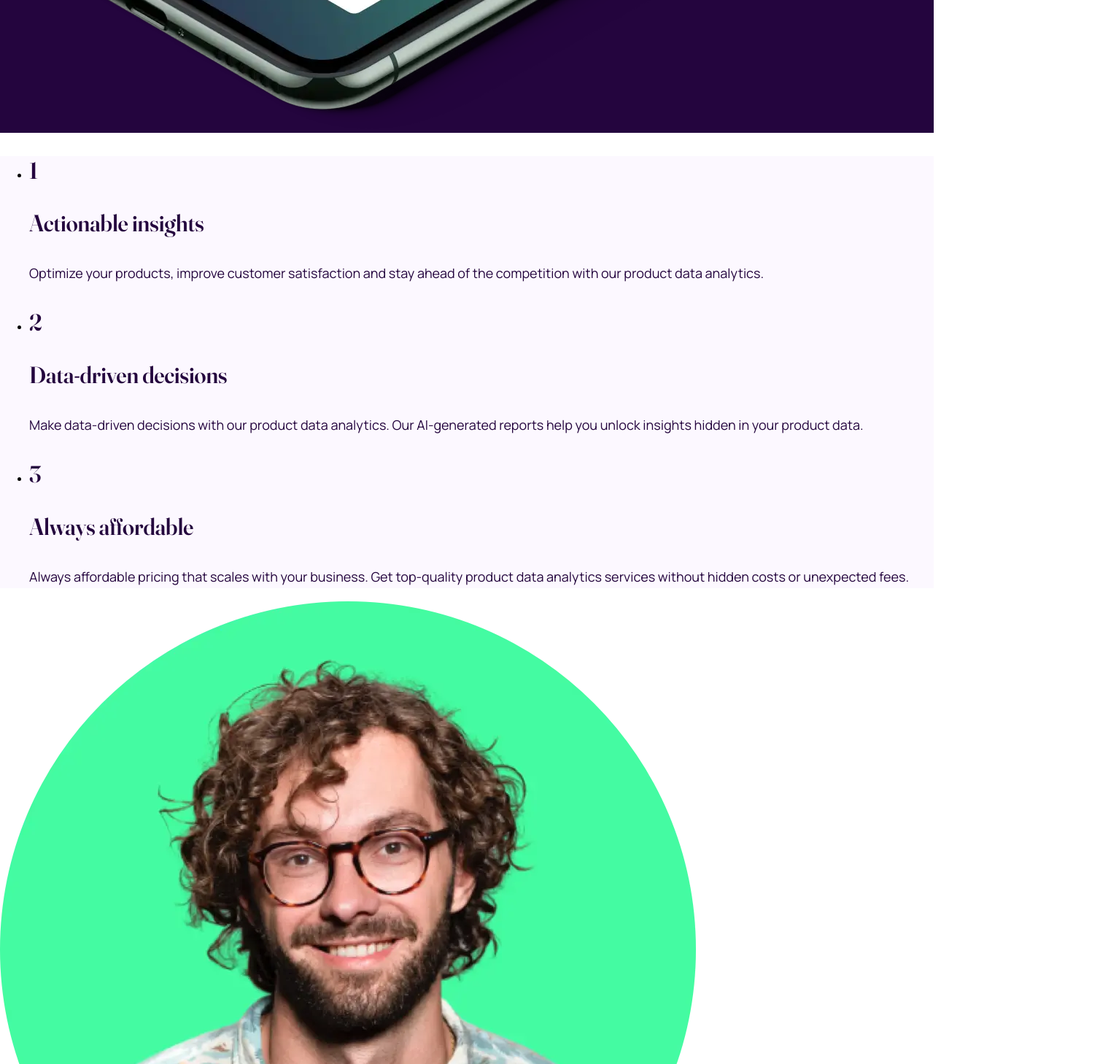
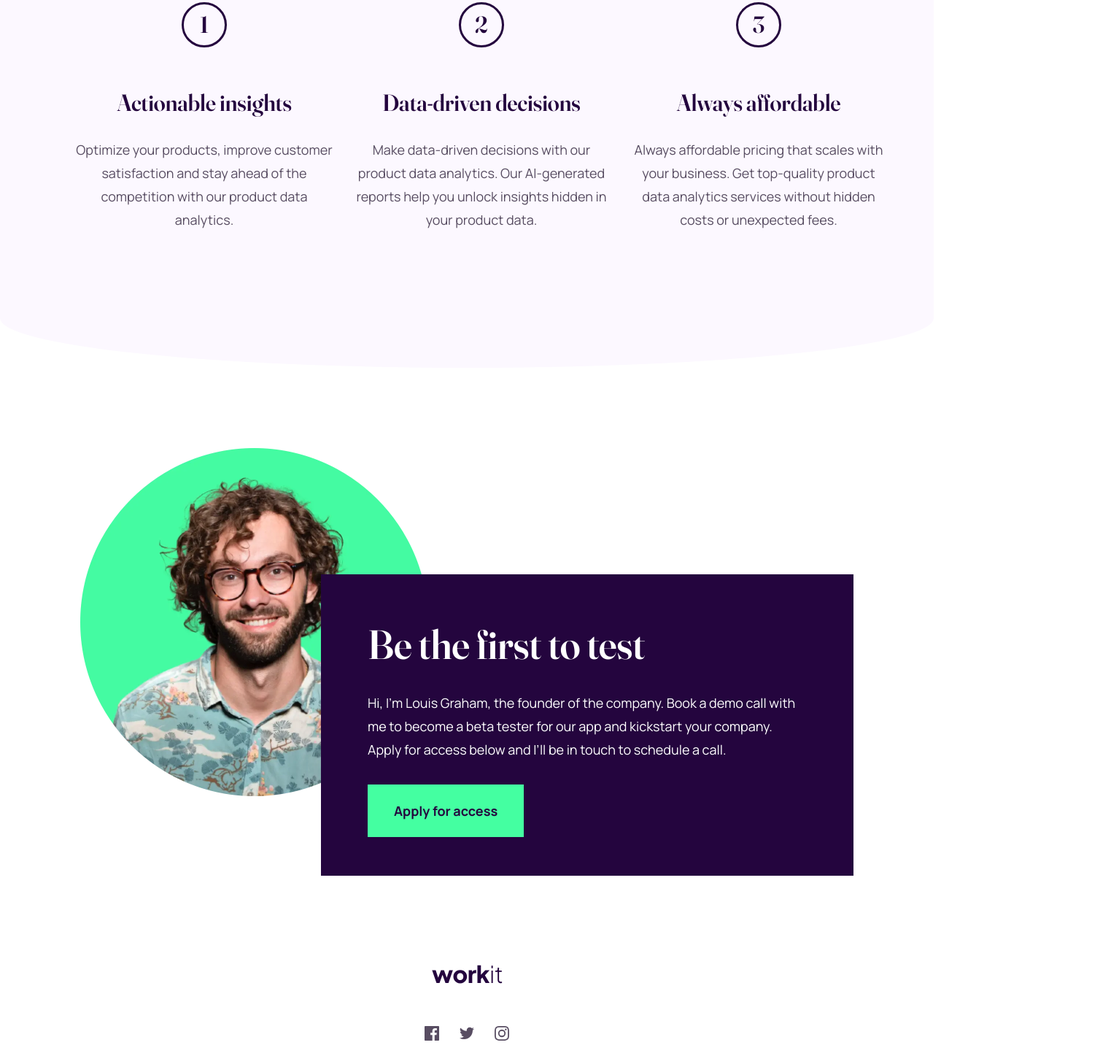
Before and after one commit to mcholascinski/workit-landing-page, a plain HTML site: page index.html in a window 1280 px wide. Shown: the part 982-2440 px from the top of the page at 73% size, 1534 px wide, since content can reach past the window. Drawn offline with Linux system fonts and the light colour scheme.

Commit message:
Create first desktop version, css only

```diff
--- a/index.html
+++ b/index.html
@@ -10,32 +10,36 @@
 </head>
 <body>
   <section class="header">
+    <div class="header-container">
       <div class="navbar">
         <img src="./assets/images/logo-light.svg" alt="Logo light">
-      <button class="btn-secondary-hover">Apply for access</button>
+        <button class="btn-secondary">Apply for access</button>
       </div>
       <div class="hero">
-      <h1>Data tailored to your needs.</h1>
-      <button class="btn-primary-hover">Learn more</button>
-      <img src="./assets/images/image-hero.webp" alt="Mobile Phone">
+        <h1>Data <span class="underline">tailored</span> to your needs.</h1>
+        <button class="btn-primary">Learn more</button>
+      </div>
+      <div class="phone">
+        <img src="./assets/images/image-hero.webp" alt="Mobile Phone" id="mobile">
+      </div>
     </div>
   </section>
   <section class="features">
-    <ul>
+    <ul class="grid">
       <li>
-        <h3>1</h3>
+        <h3 class="number">1</h3>
         <h3>Actionable insights</h3>
         <p>Optimize your products, improve customer satisfaction and stay ahead of the competition
           with our product data analytics.</p>
       </li>
       <li>
-        <h3>2</h3>
+        <h3 class="number">2</h3>
         <h3>Data-driven decisions</h3>
         <p>Make data-driven decisions with our product data analytics. Our AI-generated reports help
           you unlock insights hidden in your product data.</p>
       </li>
       <li>
-        <h3>3</h3>
+        <h3 class="number">3</h3>
         <h3>Always affordable</h3>
         <p>Always affordable pricing that scales with your business. Get top-quality product data
           analytics services without hidden costs or unexpected fees.</p>
@@ -43,13 +47,15 @@
     </ul>
   </section>
   <section class="test">
-    <img src="./assets/images/image-founder.webp" alt="Louis Graham">
+    <div class="test-combined">
+      <img src="./assets/images/image-founder.webp" alt="Louis Graham" id="profile-photo">
       <div class="jumbotron">
         <h2>Be the first to test</h2>
-      <p>Hi, I'm Louis Graham, the founder of the company. Book a demo call with me to become a
+        <p class="white-text">Hi, I'm Louis Graham, the founder of the company. Book a demo call with me to become a
           beta tester for our app and kickstart your company. Apply for access below and I’ll be
           in touch to schedule a call.</p>
-      <button class="btn-primary-hover">Apply for access</button>
+        <button class="btn-primary">Apply for access</button>
+      </div>
     </div>
   </section>
   <section class="footer">
--- a/styles/styles.css
+++ b/styles/styles.css
@@ -14,7 +14,7 @@
 @font-face {
    font-family: Manrope;
    src: url(../assets/fonts/manrope/Manrope-VariableFont_wght.ttf);
-   font-weight: regular;
+   font-weight: 400;
 }
 
 @font-face {
@@ -33,6 +33,9 @@ h1 {
     font-size: 80px;
     line-height: 80px;
     color: var(--white);
+    text-align: center;
+    margin-top: 0px;
+    margin-bottom: 40px;
 }
 
 h2 {
@@ -40,6 +43,8 @@ h2 {
     font-size: 56px;
     line-height: 64px;
     color: var(--white);
+    margin: 0;
+    margin-bottom: 32px;
 }
 
 h3 {
@@ -47,24 +52,104 @@ h3 {
     font-size: 32px;
     line-height: 40px;
     color: var(--dark-purple);
+    margin-top: 0;
+    margin-bottom: 0;
 }
 
 p {
     font-family: Manrope, sans-serif;
     font-size: 18px;
+    font-weight: 400;
     line-height: 32px;
-    color: var(--dark-purple);
+    color: var(--dark-gray);
+    margin-top: 28px;
+    margin-bottom: 0px;
 }
 
 .header {
-    background-color: var(--dark-purple);}
+    background-color: var(--light-gray);
+    height: 730px;
+}
+
+.header-container {
+    background-color: var(--dark-purple);
+    height: 730px;
+    border-radius: 0 0 50% 50% / 0 0 68px 68px;
+}
 
 .features {
     background-color: var(--light-gray);
+    padding-top: 255px;
+    display: flex;
+    justify-content: center;
+    text-align: center;
+    padding-bottom: 171px;
+    border-radius: 0 0 50% 50% / 0 0 68px 68px;
+}
+
+.grid {
+    display: grid;
+    grid-template-columns: 1fr 1fr 1fr;
+    max-width: 1114px;
+    gap: 26px;
+    list-style: none;
+    margin-top: 0;
+}
+
+.number {
+    display: flex;
+    justify-content: center;
+    align-items: center;
+    border-radius: 50%;
+    border: solid;
+    height: 56px;
+    width: 56px;
+    margin-left: auto;
+    margin-right: auto;
+    margin-top: 0;
+    margin-bottom: 56px;
+}
+
+.test {
+    display: flex;
+    margin: auto;
+    justify-content: center;
+    background-color: var(--white);
+    margin: 110px;
+    margin-bottom: 0;
+}
+
+#profile-photo {
+    position: absolute;
+    max-height: 477px;
+    min-width: 477px;
+}
+
+.test-combined {
+    width: 1112px;
+    height: 648px;;
+    position: relative;
+}
+
+.footer {
+    background-color: var(--white);
 }
 
 .jumbotron {
+    position: absolute;
+    right: 0px;
+    bottom: 62px;
+    max-width: 602px;
+    max-height: 285px;
     background-color: var(--dark-purple);
+    border: 65px;
+    padding: 64px;
+}
+
+.white-text {
+    color: var(--white);
+    margin: 0;
+    margin-bottom: 32px;
 }
 
 .btn-primary {
@@ -75,6 +160,7 @@ p {
     font-family: Manrope, sans-serif;
     font-size: 18px;
     font-weight: bold;
+    padding: 22px 34px 22px 34px;
 }
 
 .btn-secondary {
@@ -104,6 +190,7 @@ p {
     font-family: Manrope, sans-serif;
     font-size: 18px;
     font-weight: bold;
+    padding: 22px 34px 22px 34px;
 }
 
 .btn-secondary-hover {
@@ -121,3 +208,58 @@ p {
     font-size: 18px;
     font-weight: bold;
 }
+
+.navbar {
+    display: flex;
+    max-width: 1100px;
+    justify-content: space-between;
+    margin-left: auto;
+    margin-right: auto;
+    padding-top: 58px;
+    margin-bottom: 53px;
+}
+
+.hero {
+    display: flex;
+    flex-wrap: wrap;
+    max-width: 635px;
+    justify-content: center;
+    margin-left: auto;
+    margin-right: auto;
+    margin-bottom: 0px;
+    margin-top: 0px;
+}
+
+.underline {
+    border-bottom: solid 3px var(--green);
+}
+
+.phone {
+    display: flex;
+    justify-content: center;
+}
+
+#mobile {
+    max-width: 747px;
+    margin-top: 50px;
+}
+
+.footer {
+    display: flex;
+    flex-wrap: wrap;
+    justify-content: center;
+    margin: auto;
+    max-width: 116px;
+    margin-top: 60px;
+    margin-bottom: 110px;
+    padding: 0px;
+
+}
+
+.social-media {
+    width: 116px;
+    display: flex;
+    flex-wrap: wrap;
+    justify-content: space-between;
+    margin-top: 58px
+}
```
Lines whose indentation alone changed are shown as unchanged.
